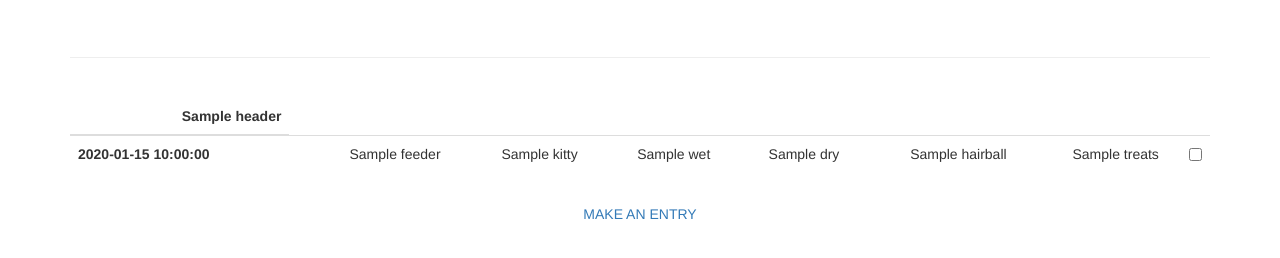
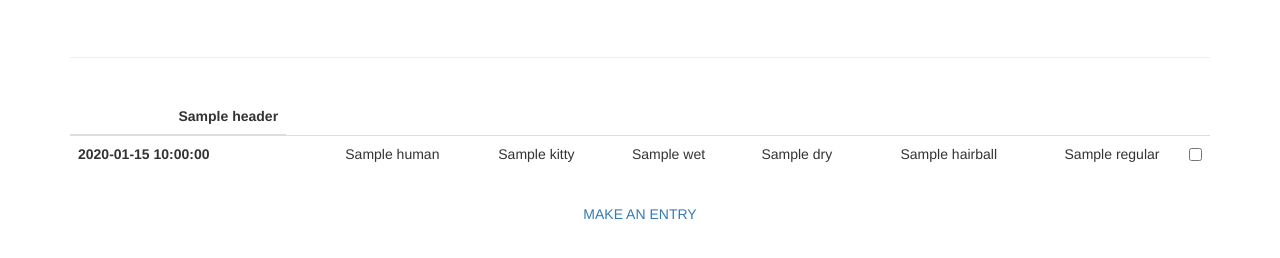
Before and after one commit to akjmicro/kittylog, a Flask app: template kittylog/templates/summary.html in a window 1280 px wide. Shown: the part 326-584 px from the top of the page. Run offline with Flask 2, Linux system fonts and the light colour scheme; the template is opened without the code that fills it: most values are stand-ins (such as "Sample title", 1, 10 or a date in 2020); some libraries are stand-ins or nearby versions.

Commit message:
column name changes

```diff
--- a/kittylog/app.py
+++ b/kittylog/app.py
@@ -48,7 +48,7 @@ class ReusableForm(Form):
     pass
 
 
-ReusableForm.feeder = SelectField(
+ReusableForm.human = SelectField(
     "Human in charge", choices=[(h, h) for h in _config["humans"]]
 )
 
@@ -102,7 +102,7 @@ def summary():
     sum_rows = show_food_sums(this_date)
     water_info = show_water(this_date)[0]
     water_timestamp = water_info["timestamp"]
-    water_feeder = water_info["feeder"]
+    water_human = water_info["human"]
     return render_template(
         "summary.html",
         headers=headers,
@@ -112,7 +112,7 @@ def summary():
         this_date=this_date,
         time_only=time_only,
         water_timestamp=water_timestamp,
-        water_feeder=water_feeder,
+        water_human=water_human,
     )
 
 
@@ -125,9 +125,9 @@ def entry():
         for cat in cats:
             attrs_to_check = [getattr(form, cat + fld).data for fld in fldnames]
             if any(attrs_to_check):
-                write_to_food_log(form.feeder.data, cat, *attrs_to_check)
+                write_to_food_log(form.human.data, cat, *attrs_to_check)
         if form.water_given.data:
-            write_to_water_log(form.feeder.data)
+            write_to_water_log(form.human.data)
         return redirect("/")
 
     return render_template(
--- a/kittylog/db_access.py
+++ b/kittylog/db_access.py
@@ -19,9 +19,11 @@ def show_food(timestamp):
     cur = get_db().execute(
         """SELECT rowid, *
            FROM food
-           WHERE timestamp > date(?)
-           AND timestamp < date(?, '+1 day')
-           ORDER BY timestamp desc, kitty DESC;
+           WHERE timestamp BETWEEN
+             date(?)
+           AND
+             date(?, '+1 day')
+           ORDER BY time(timestamp) DESC;
         """,
         (timestamp, timestamp),
     )
@@ -36,7 +38,7 @@ def show_food_sums(timestamp):
                   sum(wet) as sum_wet,
                   sum(dry) as sum_dry,
                   sum(hairball) as sum_hairball,
-                  sum(treats) as sum_treats
+                  sum(regular) as sum_regular
            FROM food
            WHERE timestamp > date(?)
            AND timestamp < date(?, '+1 day')
@@ -51,7 +53,7 @@ def show_food_sums(timestamp):
 
 def show_water(ts):
     cur = get_db().execute(
-        """SELECT datetime(timestamp) as timestamp, feeder
+        """SELECT datetime(timestamp) as timestamp, human
            FROM water
            WHERE rowid = (
              SELECT max(rowid)
@@ -66,27 +68,27 @@ def show_water(ts):
     return rv
 
 
-def write_to_food_log(feeder, kitty, wet, dry, hairball, treats):
+def write_to_food_log(human, kitty, wet, dry, hairball, regular):
     timestamp = datetime.datetime.now().isoformat(" ")
     cur = get_db().execute(
         """INSERT INTO food
-           (timestamp, feeder, kitty, wet, dry, hairball, treats)
+           (timestamp, human, kitty, wet, dry, hairball, regular)
            VALUES(?,?,?,?,?,?,?);
         """,
-        (timestamp, feeder, kitty, wet, dry, hairball, treats),
+        (timestamp, human, kitty, wet, dry, hairball, regular),
     )
     cur.connection.commit()
     cur.close()
 
 
-def write_to_water_log(feeder):
+def write_to_water_log(human):
     timestamp = datetime.datetime.now().isoformat(" ")
     cur = get_db().execute(
         """INSERT INTO water
-           (timestamp, feeder)
+           (timestamp, human)
            VALUES(?,?);
         """,
-        (timestamp, feeder),
+        (timestamp, human),
     )
     cur.connection.commit()
     cur.close()
--- a/kittylog/templates/entry.html
+++ b/kittylog/templates/entry.html
@@ -43,7 +43,7 @@
   <form action="" method="post" role="form">
     {{ form.csrf }}
     <div class="row">
-      {{ render_field_center(form.feeder, class="form-control") }}
+      {{ render_field_center(form.human, class="form-control") }}
     </div>
     <hr>
     <!--<h2>Dos:</h2><br>-->
--- a/kittylog/templates/summary.html
+++ b/kittylog/templates/summary.html
@@ -47,7 +47,7 @@ $(document).ready(function(){
     <div class="col-12">
       <div class="text-center" style="margin: 15px auto;">
         <h4 class="text-center">Fresh water last given on
-        {{ water_timestamp }} by {{ water_feeder }}
+        {{ water_timestamp }} by {{ water_human }}
         </h4>
       </div>
     </div>
@@ -72,7 +72,7 @@ $(document).ready(function(){
         <td class="text-right">{{ row['sum_wet'] }}</td>
         <td class="text-right">{{ row['sum_dry'] }}</td>
         <td class="text-right">{{ row['sum_hairball'] }}</td>
-        <td class="text-right">{{ row['sum_treats'] }}</td>
+        <td class="text-right">{{ row['sum_regular'] }}</td>
       </tr>
       {% endfor %}
     </tbody>
@@ -97,12 +97,12 @@ $(document).ready(function(){
       {% for row in rows %}
       <tr>
         <th scope="row">{{ time_only(row['timestamp']) }}</th>
-        <td class="text-right">{{ row['feeder'] }}</td>
+        <td class="text-right">{{ row['human'] }}</td>
         <td class="text-right">{{ row['kitty'] }}</td>
         <td class="text-right">{{ row['wet'] }}</td>
         <td class="text-right">{{ row['dry'] }}</td>
         <td class="text-right">{{ row['hairball'] }}</td>
-        <td class="text-right">{{ row['treats'] }}</td>
+        <td class="text-right">{{ row['regular'] }}</td>
         <td class="text-right">
             <input type="checkbox" class="del form-check-input"
                    name="do_delete" value="{{ row['rowid'] }}"
```
Also changed, not shown: 1 other file.
